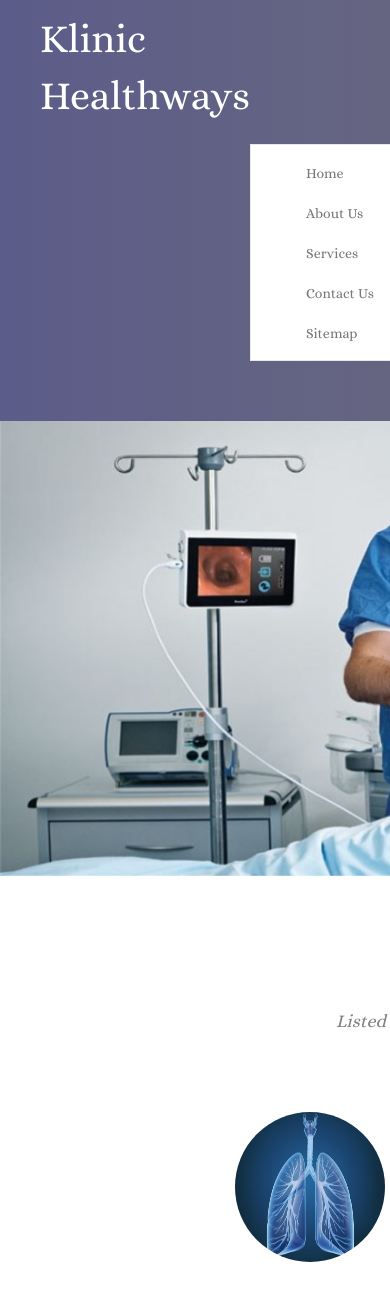
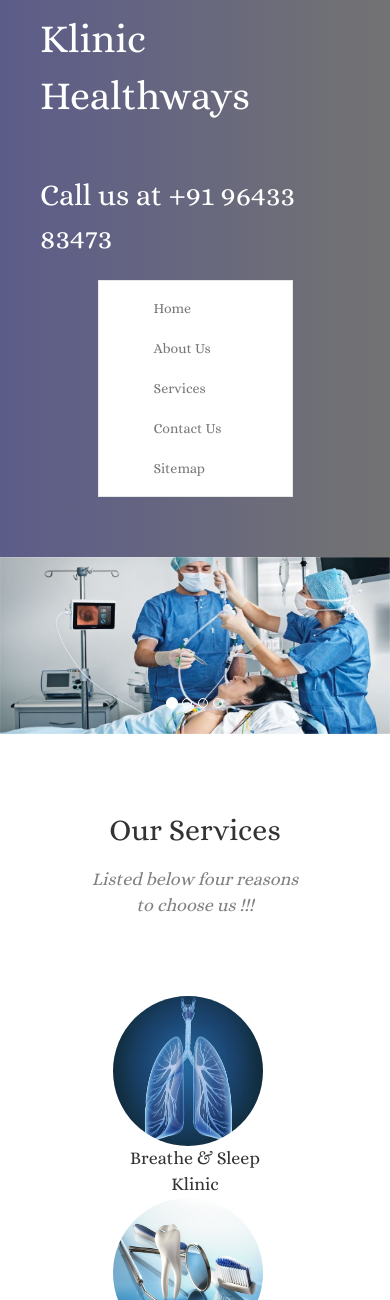
Before and after one commit to abhinavkumar08/Klinichealthways, a PHP site: page /html/Clinic.html in a window 390 px wide; the page is wider, and only the part inside the window is pictured. Shown: the top 1300 px of that part. Run offline with PHP 8.4, Linux system fonts and the light colour scheme; some libraries are stand-ins or nearby versions.

Commit message:
Adjusting on mobile2

```diff
--- a/styles/Clinic.css
+++ b/styles/Clinic.css
@@ -32,8 +32,7 @@ body
 .wrapper {
 
     width: 100%;
-    height: auto;
-    min-width: 1000px;
+
 }
 
 .top-view
```
